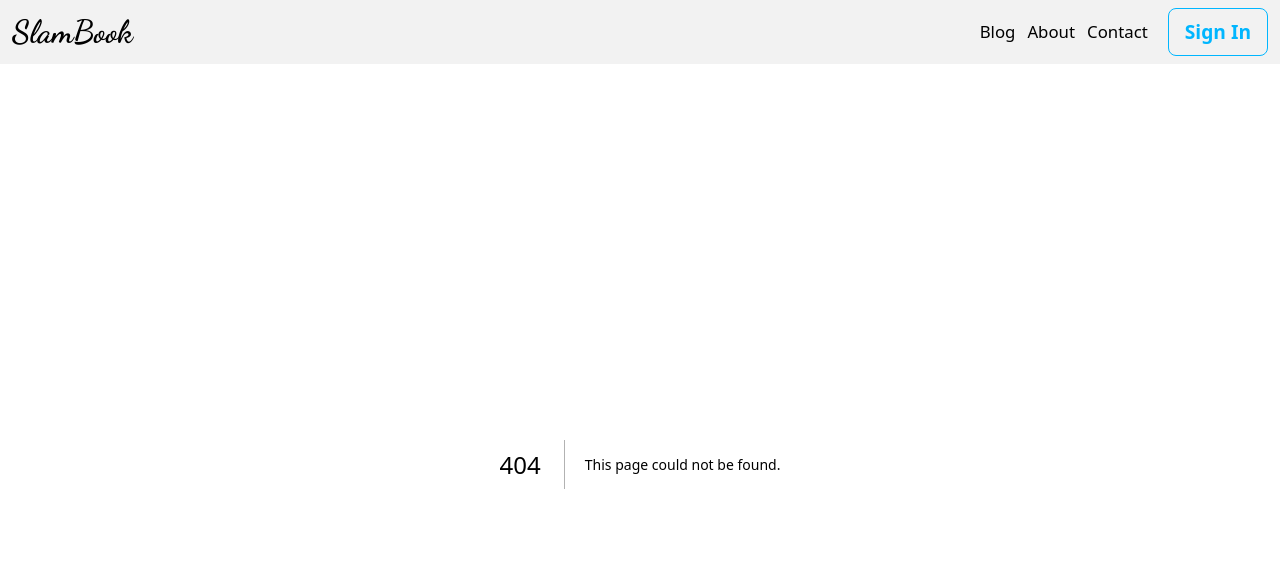
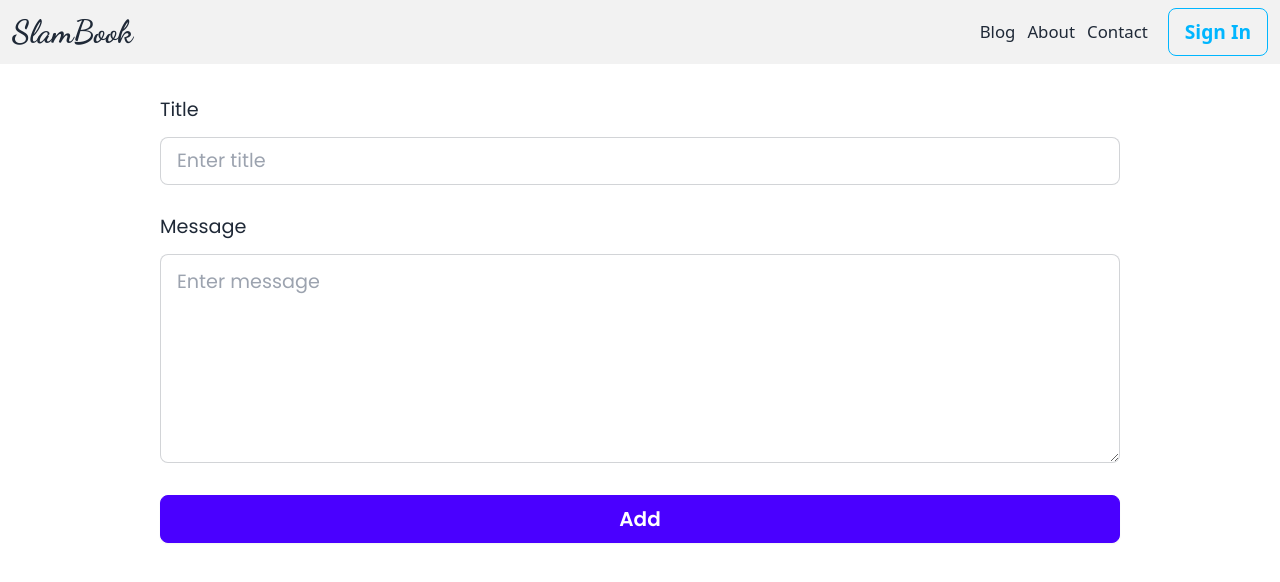
Before and after one commit to VikasMeshram2708/Slambook-2.0-deploy, a Next.js app: page /pages/slams in a window 1280 px wide. Before the commit this address had no page. Shown: the top 582 px of the page. Built offline with nearby package versions, Linux system fonts and the light colour scheme.

Commit message:
:tada: Created slams page.

```diff
--- a/app/components/Hero.tsx
+++ b/app/components/Hero.tsx
@@ -5,8 +5,11 @@ import React from 'react';
 
 export default function Hero() {
   const router = useRouter();
-  const handleRedirect = () => {
-    router.push('/pages/explore');
+  const handleRedirect = (id:number) => {
+    if (id === 1) {
+      return router.push('/pages/explore');
+    }
+    return router.push('/pages/slams');
   };
   return (
     <div className="items-center font-Poppins">
@@ -23,10 +26,18 @@ export default function Hero() {
             possibilities and plan your journey towards a brighter future.
           </p>
           <div className="flex gap-2 justify-center">
-            <button onClick={handleRedirect} type="button" className="btn btn-primary">
+            <button
+              onClick={() => handleRedirect(1)}
+              type="button"
+              className="btn btn-primary"
+            >
               Explore More
             </button>
-            <button type="button" className="btn btn-accent btn-outline">
+            <button
+              onClick={() => handleRedirect(2)}
+              type="button"
+              className="btn btn-accent btn-outline"
+            >
               Get Started
             </button>
           </div>
--- /dev/null
+++ b/app/pages/slams/page.tsx
@@ -0,0 +1,35 @@
+import React from 'react';
+
+export default function page() {
+  return (
+    <section className="font-Poppins min-h-screen">
+      <form className="card-body max-w-5xl mx-auto">
+        <div className="form-control">
+          <label className="title text-[1.2rem]">
+            Title
+          </label>
+          <input
+            type="text"
+            placeholder="Enter title"
+            className="input input-bordered mt-3 text-[1.2rem]"
+            required
+          />
+        </div>
+        <div className="form-control mt-5">
+          <label className="message text-[1.2rem]">
+            Message
+          </label>
+          <textarea
+            placeholder="Enter message"
+            className="textarea input-bordered mt-3 text-[1.2rem]"
+            required
+            rows={5}
+          />
+        </div>
+        <div className="form-control mt-6">
+          <button className="btn btn-primary text-white text-xl" type="button">Add</button>
+        </div>
+      </form>
+    </section>
+  );
+}
```
Also changed, not shown: .eslintrc.json.
